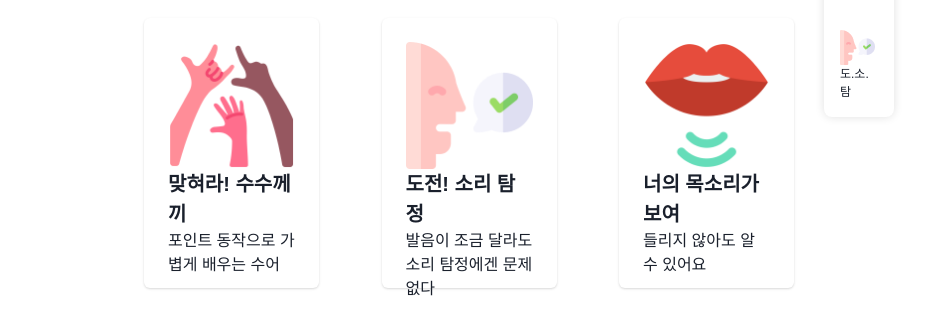
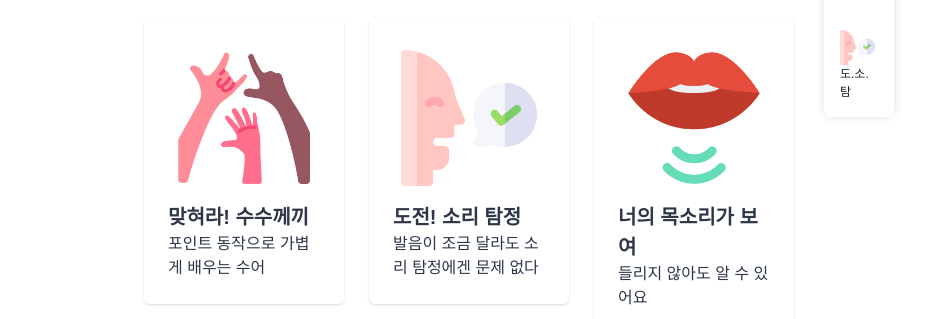
Before and after one commit to sign-muscat/sorisongeul-front, a React (Create React App) app: page / in a window 1280 px wide. Shown: the part 481-800 px from the top of the page, without its empty margins (208-1134 px from the left). Built offline with nearby package versions, Linux system fonts and the light colour scheme; no server answers; a web font is replaced by a local one.

Commit message:
layout: modify card width

```diff
--- a/src/components/card/GameCard.js
+++ b/src/components/card/GameCard.js
@@ -1,15 +1,15 @@
-import {Box, Card, Text, Link as ChakraLink, Image} from "@chakra-ui/react";
+import {Box, Card, Text, Link as ChakraLink, Image, Divider} from "@chakra-ui/react";
 import { Link as ReactRouterLink } from 'react-router-dom'
 
 function GameCard({game}) {
     return (
         <ChakraLink as={ReactRouterLink} to={game.url}>
-            <Card w={175} h={270} p={6}>
-                <Box>
+            <Card w={200} p={6}>
+                <Box p={2}>
                     <Image src={game.img}/>
                 </Box>
-                <Text fontWeight={700} fontSize='20px'>{game.title}</Text>
-                <Text>{game.desc}</Text>
+                <Text fontWeight={700} fontSize='20px' pt={2} color='gray.700'>{game.title}</Text>
+                <Text color='gray.700'>{game.desc}</Text>
             </Card>
         </ChakraLink>
     );
```
